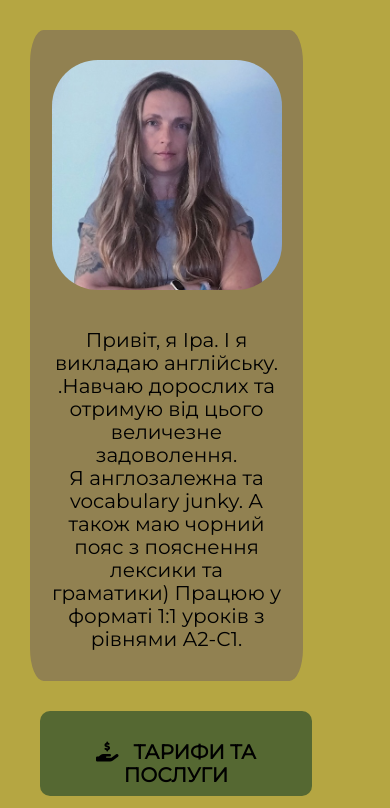
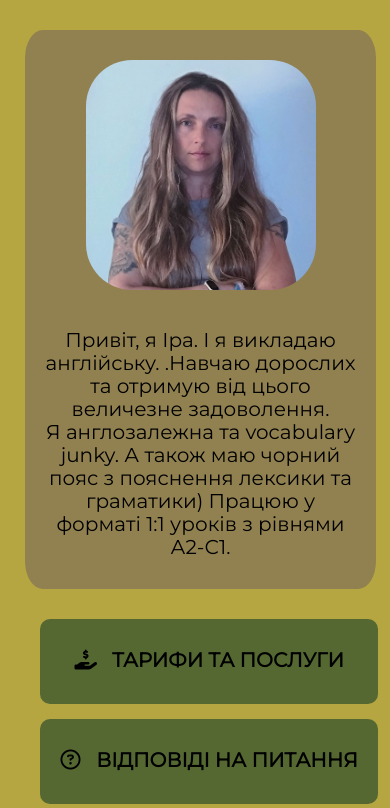
Before and after one commit to fmrxblt/taplink, a plain HTML site: page index.html in a window 390 px wide. Shown: the top 808 px of the page. Drawn offline with Linux system fonts and the light colour scheme.

Commit message:
Change media

```diff
--- a/css/media.css
+++ b/css/media.css
@@ -59,11 +59,11 @@
 
     .about .leftBlock {
         display:block;
-        width: 70%;
+        width: 90%;
         height: 100%;
         margin: 20px;
         margin-top: 30px;
-        margin-left: 30px;
+        margin-left: 25px;
         margin-right: 0px;
         background-color: #918151;
         border-radius: 5%;
@@ -98,7 +98,7 @@
         color: rgb(0, 0, 0);
         padding: 20px;
         padding-top: 30px;
-        width: 70%;
+        width: 90%;
         border-radius: 10px;
         font-weight: bolder;
         font-size: 20px;
@@ -114,7 +114,7 @@
         color: rgb(255, 255, 255);
         padding: 20px;
         padding-top: 30px;
-        width: 70%;
+        width: 90%;
         border-radius: 10px;
         font-weight: bolder;
         font-size: 20px;
```
